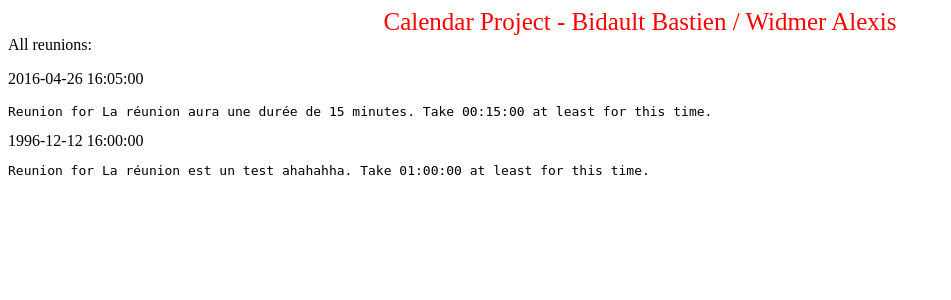
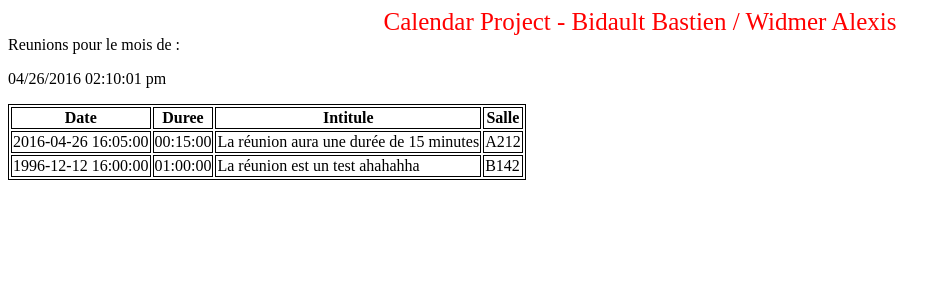
Before and after one commit to Lesys/projectPPE4, a PHP site: page / in a window 1280 px wide. Shown: the top 300 px of the page, without its empty margins (0-951 px from the left). Run offline with PHP 8.4, Linux system fonts and the light colour scheme; data comes from the database, SQL or seed files in the repository.

Commit message:
update index.php function.php reunion.css scriptBD, added allReunion.php

```diff
--- a/php/css/reunion.css
+++ b/php/css/reunion.css
@@ -3,3 +3,8 @@
 	text-align: center;
 	font-size: 25px;
 }
+.affTab td, table, th {
+	font-size: 10;
+	border: 0.5px;
+	border-style: solid;
+}
--- a/php/index.php
+++ b/php/index.php
@@ -1,22 +1,10 @@
 <?php include "view/header.html";
-
 	include "useful/functions.php";
 
 	$reunions = queryDB();
 	?>
 
-	<div class="title1">Calendar Project - Bidault Bastien / Widmer Alexis</div>
-
-	<div class="allReunions">All reunions:<p>
-
-	<?php
-		foreach ($reunions as $reunion) {
-			echo $reunion[date_reunion]."<pre>Reunion for ".$reunion[intitule_reunion].". Take ".$reunion[duree_estimee_reunion]." at least for this time.</pre>";
-		}
-
-
-	?>
-
 <?php
+include "view/allReunion.php";
 include "view/reunion.php";
 include "view/footer.html"; ?>
--- a/php/useful/functions.php
+++ b/php/useful/functions.php
@@ -3,8 +3,8 @@ function connectionDB() {
     $PARAMHost = '172.16.99.3'; //Server path
     $PARAMPort = '3306'; //Server port
     $PARAMDBName = 'examen.bidault-widmer'; //DataBase name
-    $PARAMUser = 'a.widmer'; //User login
-    $PARAMPassword = 'passe'; //User Password
+    $PARAMUser = 'b.bidault'; //User login
+    $PARAMPassword = 'passe123'; //User Password
 
     $connection = new PDO('mysql:host='.$PARAMHost.';port='.$PARAMPort.';dbname='.$PARAMDBName, $PARAMUser, $PARAMPassword,
         array(PDO::ATTR_ERRMODE => PDO::ERRMODE_EXCEPTION));
@@ -22,13 +22,25 @@ function queryDB() {
         $return[$row["id_reunion"] - 1] = array(
         	"id_reunion"=>$row["id_reunion"],
         	"date_reunion"=>$row["date_reunion"],
-            "duree_estimee_reunion"=>$row["duree_estimee_reunion"],
+          "duree_estimee_reunion"=>$row["duree_estimee_reunion"],
         	"intitule_reunion"=>$row["intitule_reunion"],
-        	"descriptif_reunion"=>$row["descriptif_reunion"]);
+        	"descriptif_reunion"=>$row["descriptif_reunion"],
+          "salle_reunion"=>$row["salle_reunion"]);
     }
 
     $resultat->closeCursor();
 
     return $return;
 }
+
+function showReunion($var) {
+  echo "<td>";
+  if ($var == null) {
+    echo "&nbsp;";
+  }
+  else {
+    echo $var;
+  } echo "</td>";
+}
+
 ?>
--- /dev/null
+++ b/php/view/allReunion.php
@@ -0,0 +1,31 @@
+<div class="title1">Calendar Project - Bidault Bastien / Widmer Alexis</div>
+<div class="allReunions">Reunions pour le mois de :<p>
+
+<?php
+
+$date = date('m/d/Y h:i:s a', time());
+echo $date;
+?>
+<table class="affTab">
+  <thead>
+    <tr>
+      <th>Date</th>
+      <th>Duree</th>
+      <th>Intitule</th>
+      <th>Salle</th>
+    </tr>
+  </thead>
+  <tbody>
+    <?php
+      foreach ($reunions as $reunion) {
+        echo "<tr>";
+
+          showReunion($reunion[date_reunion]);
+          showReunion($reunion[duree_estimee_reunion]);
+          showReunion($reunion[intitule_reunion]);
+          showReunion($reunion[salle_reunion]);
+          echo "</tr>";
+      }
+    ?>
+  </tbody>
+</table>
```
Also changed, not shown: scriptCreationDB.sql (+5 -2 lines), README.md.
